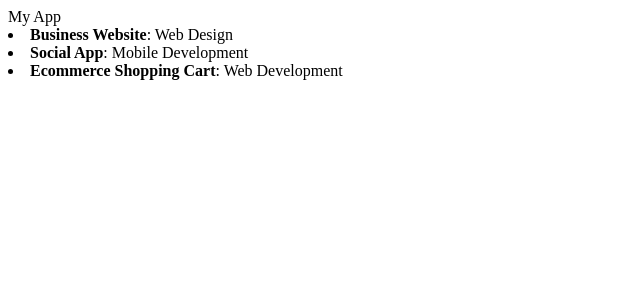
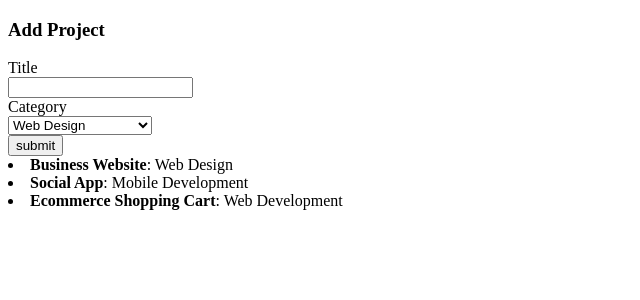
Before and after one commit to Stevegolden12/addproject-react, a React (Create React App) app: page / in a window 1280 px wide. Shown: the top 300 px of the page, without its empty margins (0-640 px from the left). Built offline with nearby package versions, Linux system fonts and the light colour scheme.

Commit message:
Added Form
Added Form with option and select buttons with some functionality

```diff
--- a/src/App.js
+++ b/src/App.js
@@ -1,12 +1,21 @@
 import React, { Component } from 'react';
 import './App.css';
 import Projects from './Components/Projects'
+import AddProject from './Components/AddProject'
 
 
 class App extends Component {
 	constructor(){
 	super();
 		this.state = {
+			projects: [
+
+			]
+		}
+  }
+
+  componentWillMount() {
+    this.setState({
       projects: [
         {
           title: 'Business Website',
@@ -21,13 +30,13 @@
           category: 'Web Development'
         }
       ]
-		}
+    })
   }
 
   render() {
     return (
       <div className="App">
-			My App
+			<AddProject />
       <Projects projects={this.state.projects}/>
       </div>
     );
--- /dev/null
+++ b/src/Components/AddProject.js
@@ -0,0 +1,38 @@
+import React, { Component } from 'react';
+
+class AddProject extends Component {
+  static defaultProps = {
+    categories: ["Web Design","Web Development","Mobile Development"]
+  }
+
+  handleSubmit(e) {
+    console.log("Submitted");
+      e.preventDefault();
+  }
+
+  render() {
+    let categoryOptions = this.props.categories.map(category => {
+      return <option key={category} value="category">{category}</option>
+    })
+     return (
+      <div>
+         <h3>Add Project</h3>
+         <form onSubmit={ this.handleSubmit}>
+           <div>
+             <label>Title</label><br />
+             <input type="text" ref="title" />
+           </div>
+           <div>
+             <label>Category</label><br />
+             <select ref="category">
+               { categoryOptions }
+             </select>
+           </div>
+           <input type="submit" value="submit" />
+         </form>
+      </div>
+    );
+  }
+}
+
+export default AddProject;
```
Lines whose indentation alone changed are shown as unchanged.
